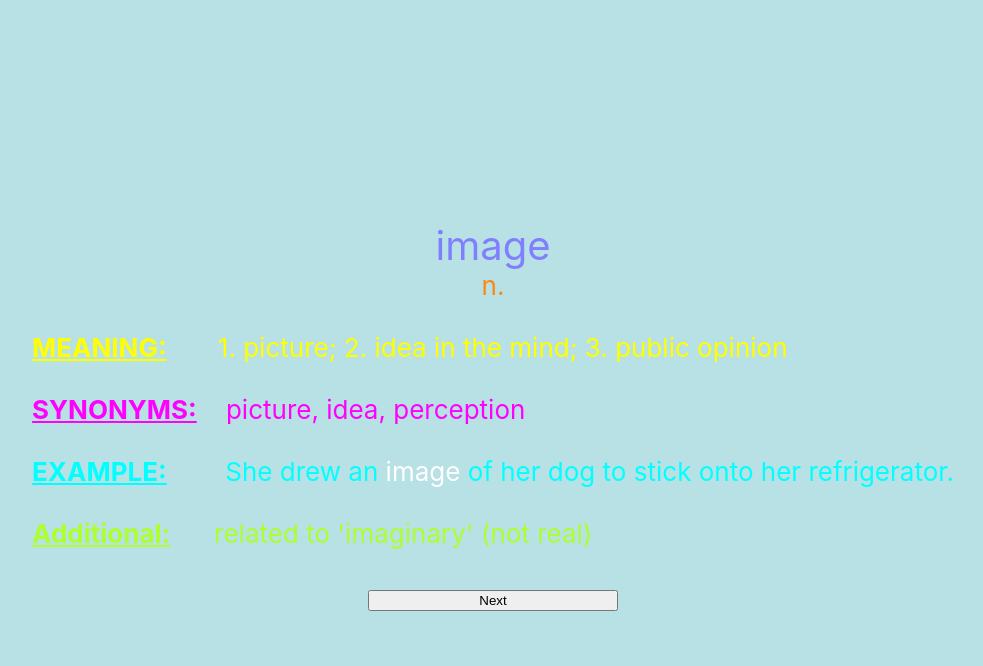
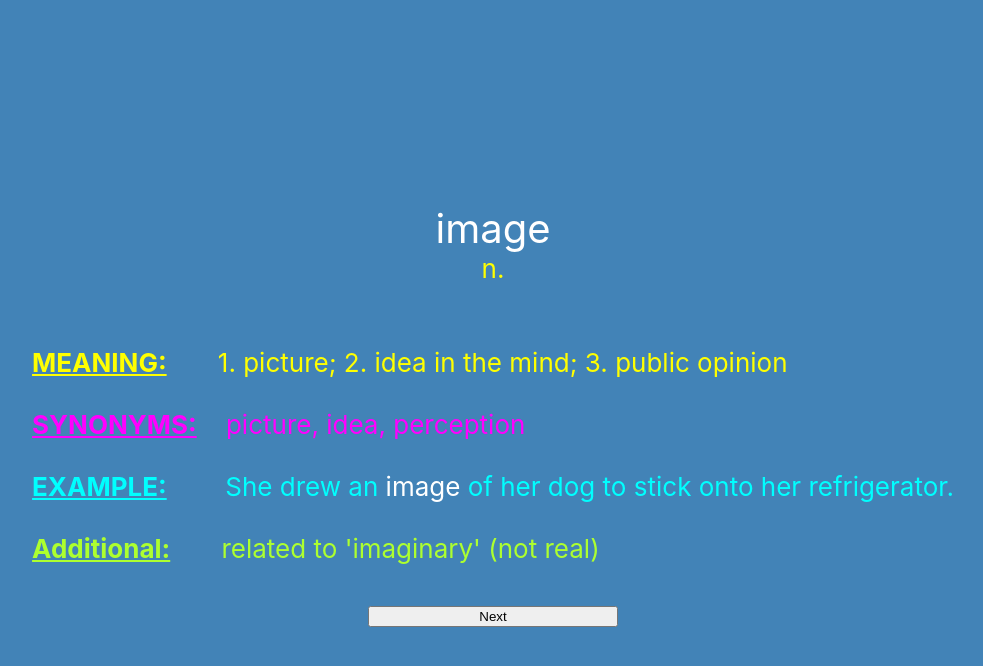
Before and after one commit to tranbrandon1233/translationproject, a React (Create React App) app: page / in a window 1280 px wide. Both pictures are taken after a click on the button "Unknown". Shown: the top 666 px of the page, without its empty margins (147-1130 px from the left). Built offline with nearby package versions, Linux system fonts and the light colour scheme.

Commit message:
Changed colors

```diff
--- a/src/App.css
+++ b/src/App.css
@@ -8,7 +8,7 @@
 }
 
 .App-header {
-  background-color: rgb(183,225,228);
+  background-color: rgb(66,131,183);
   min-height: 100vh;
   display: flex;
   flex-direction: column;
--- a/src/App.js
+++ b/src/App.js
@@ -738,6 +738,9 @@ class App extends Component {
       case "browse":
         insertIndex = examples[this.state.index].indexOf("browsing")
         break;
+      case "forget":
+          insertIndex = examples[this.state.index].indexOf("forgotten")
+          break;
       default:
         break;
     }
@@ -833,8 +836,8 @@ class App extends Component {
           </div>
         <div id="wordDef" class="wordDef" style={{display: this.state.showDef ? 'block': 'none'}}>
           <t style={{color:'yellow'}}>
-            <b><u>MEANING:</u></b>&nbsp;&nbsp;&nbsp;&nbsp;&nbsp;&nbsp;&nbsp;<t class="defInfo">{defs[this.state.index]}</t>
-          </t>
+            <b><u>MEANING:</u></b></t>&nbsp;&nbsp;&nbsp;&nbsp;&nbsp;&nbsp;&nbsp;
+            <t class="defInfo" style={{color:'yellow'}}>{defs[this.state.index]}</t>
           <t style={{color:'magenta'}}><br/><br/>
             <b><u>SYNONYMS:</u></b>&nbsp;&nbsp;&nbsp;&nbsp;<t class="defInfo">{syn[this.state.index]}</t>
           </t>
@@ -842,8 +845,8 @@ class App extends Component {
             <b><u>EXAMPLE:</u></b>&nbsp;&nbsp;&nbsp;&nbsp;&nbsp;&nbsp;&nbsp;&nbsp;{firstHalf}<t class="defInfo" style={{color:"white"}}>{examples[this.state.index].substring(insertIndex,indexPlusExtra+words[this.state.index].length)}</t>{secondHalf}
           </t>
           <t style={{color:'greenyellow'}}><br/><br/>
-            <b><u>Additional:</u></b>&nbsp;&nbsp;&nbsp;&nbsp;&nbsp;&nbsp;<t class="defInfo">{additionalTxt}</t>
-          </t><br/><br/>
+            <b><u>Additional:</u></b>&nbsp;&nbsp;&nbsp;&nbsp;&nbsp;&nbsp;&nbsp;<t class="defInfo">{additionalTxt}</t>
+          </t><br/>
         </div>
         <div style={{display: this.state.showTest ? 'block': 'none', textAlign:'left' }}>
           <t style={{color:"blanchedalmond"}}><b>Synonym:</b></t><br/><br/>
--- a/src/index.css
+++ b/src/index.css
@@ -18,10 +18,10 @@ code {
 }
 
 .wordDef{
-  flex-wrap: wrap;
-  align-content:flex-start;
-  text-align: start;
+  padding: 2rem;
+  text-align: left;
   float: left;
+  align-content: center;
 }
 .btnContainer{
   display: flex;
@@ -40,11 +40,11 @@ code {
 
 .word{
   font-size: xx-large;
-  color: rgb(128,128,255);
+  color: rgb(255,255,255);
 }
 
 .type{
-  color: rgb(255,135,15);
+  color: rgb(255,255,0);
 }
 
 .radio{
@@ -55,4 +55,18 @@ code {
   padding-left: 100px;
 }
 
+@media (min-width: 1100px) {
+
+  }
+
+@media (max-width: 1100px) {
+  h1:after {
+    content: 'Medium screen';
+  }
+}
+@media (max-width: 480px) {
+  h1:after {
+    content: 'Small screen';
+  }
+}
 /* END CHECKBOX STYLE */
```
